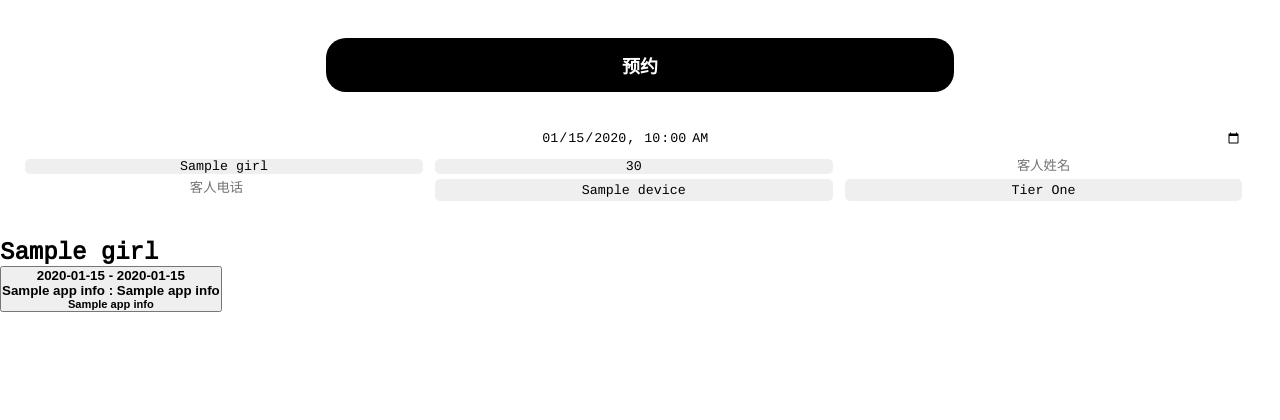
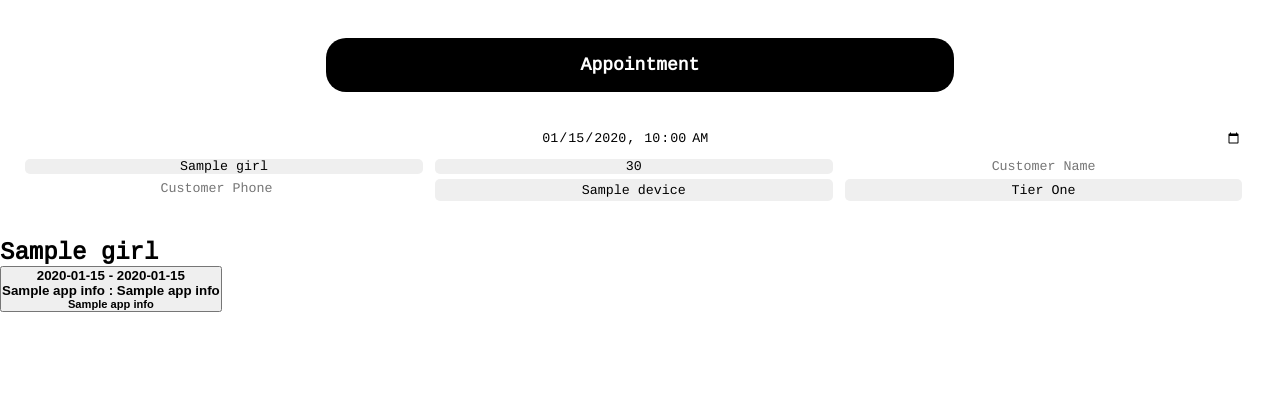
Before and after one commit to Lumeng-F/bookingTool, a Flask app: template pbook/templates/schedule.html in a window 1280 px wide. Shown: the top 420 px of the page. Run offline with Flask 2, Linux system fonts and the light colour scheme; the template is opened without the code that fills it: most values are stand-ins (such as "Sample title", 1, 10 or a date in 2020).

Commit message:
Update schedule.html

```diff
--- a/pbook/templates/schedule.html
+++ b/pbook/templates/schedule.html
@@ -15,7 +15,7 @@ target.classList.add('active-link')
 
 <!-- input form for new appointment-->
 <form method="post" action="{{ url_for("schedulepage")}}" class="form">
-    <input class="cbtn" type="submit" value="预约">
+    <input class="cbtn" type="submit" value="Appointment">
     <div class="grid one">
       <input class="inputbox" name="sTime" required="required" type="datetime-local" value="{{ currTime }}" >
     </div>
@@ -36,14 +36,14 @@ target.classList.add('active-link')
             <option value="120">120</option>
         </select>
 
-        <input class="inputbox" name="cName" type="text" placeholder="客人姓名">
+        <input class="inputbox" name="cName" type="text" placeholder="Customer Name">
         <!-- HTML is so fking shit, have to put two lines of js just to make it stop taking e/+/-,
         and to force maxlength, not to mention the whole thing for autocomplete -->
         <div>
             <input class="inputbox" name="cNum"  type="number" id="inputphone"
                    oninput="if (this.value.length > this.maxLength) this.value = this.value.slice(0, this.maxLength);"
                    onkeydown="return ['Backspace','Delete'].includes(event.code) ? true : !isNaN(Number(event.key)) && event.code!=='Space'"
-                   maxlength="10" placeholder="客人电话">
+                   maxlength="10" placeholder="Customer Phone">
             <ul class="list"></ul>
         </div>
 
```
